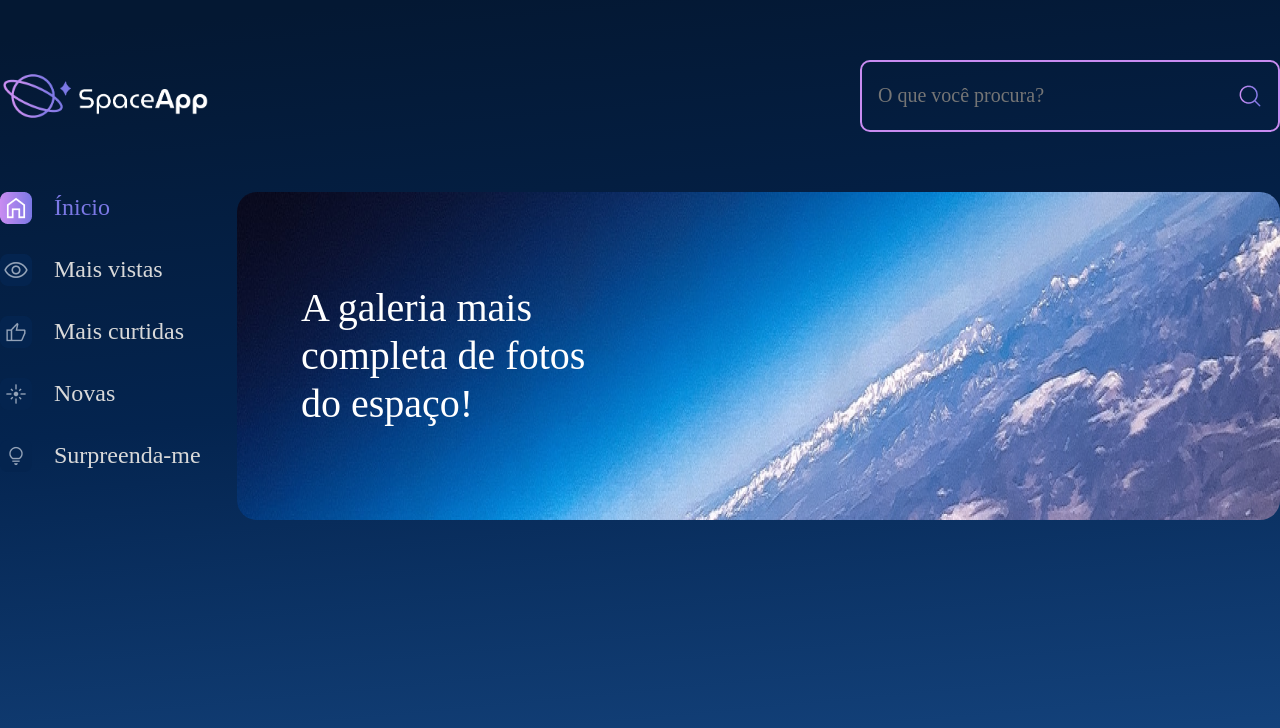
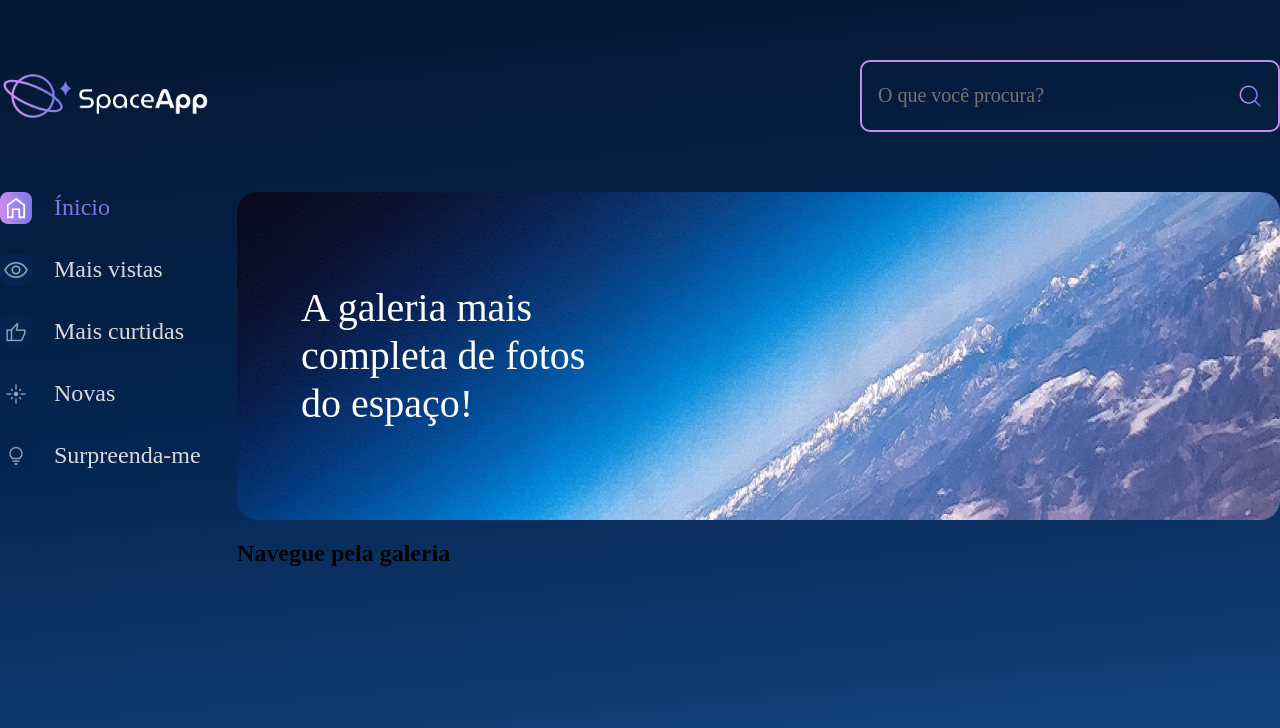
Before and after one commit to ledsouza/space-app, a React (Vite) app: page / in a window 1280 px wide. Shown: the top 728 px of the page. Built offline with nearby package versions, Linux system fonts and the light colour scheme.

Commit message:
organizando a estrutura do app

```diff
--- a/src/App.jsx
+++ b/src/App.jsx
@@ -4,6 +4,7 @@
 import MenuLateral from "./components/MenuLateral";
 import Banner from "./components/Banner";
 import bannerBackground from "src/assets/banner.png";
+import Galeria from "./components/Galeria";
 
 const FundoGradiente = styled.div`
     background: linear-gradient(174.61deg, #041833 4.16%, #04244f 48%, #154580 96.76%);
@@ -11,23 +12,40 @@
     min-height: 100vh;
 `;
 
-const Container = styled.div`
+const AppContainer = styled.div`
+    width: 1440px;
+    max-width: 100%;
+    margin: 0 auto;
+`;
+
+const MainContainer = styled.div`
     display: flex;
     gap: 24px;
+`;
+
+const GaleriaContainer = styled.section`
+    display: flex;
+    flex-direction: column;
+    flex-grow: 1;
 `;
 
 function App() {
     return (
         <FundoGradiente>
             <EstilosGlobais />
+            <AppContainer>
                 <Cabecalho />
-            <Container>
+                <MainContainer>
                     <MenuLateral />
+                    <GaleriaContainer>
                         <Banner
                             texto="A galeria mais completa de fotos do espaço!"
                             backgroundImage={bannerBackground}
                         />
-            </Container>
+                        <Galeria />
+                    </GaleriaContainer>
+                </MainContainer>
+            </AppContainer>
         </FundoGradiente>
     );
 }
--- a/src/components/Banner/index.jsx
+++ b/src/components/Banner/index.jsx
@@ -1,6 +1,6 @@
 import { styled } from "styled-components";
 
-const FigureEstilizada = styled.figure`
+const FigureEstilizada = styled.div`
     background-image: ${(props) => `url(${props.$backgroundImage})`};
     background-repeat: no-repeat;
     background-size: cover;
--- /dev/null
+++ b/src/components/Galeria/index.jsx
@@ -0,0 +1,5 @@
+const Galeria = () => {
+    return <h2>Navegue pela galeria</h2>;
+};
+
+export default Galeria;
```
Lines whose indentation alone changed are shown as unchanged.
